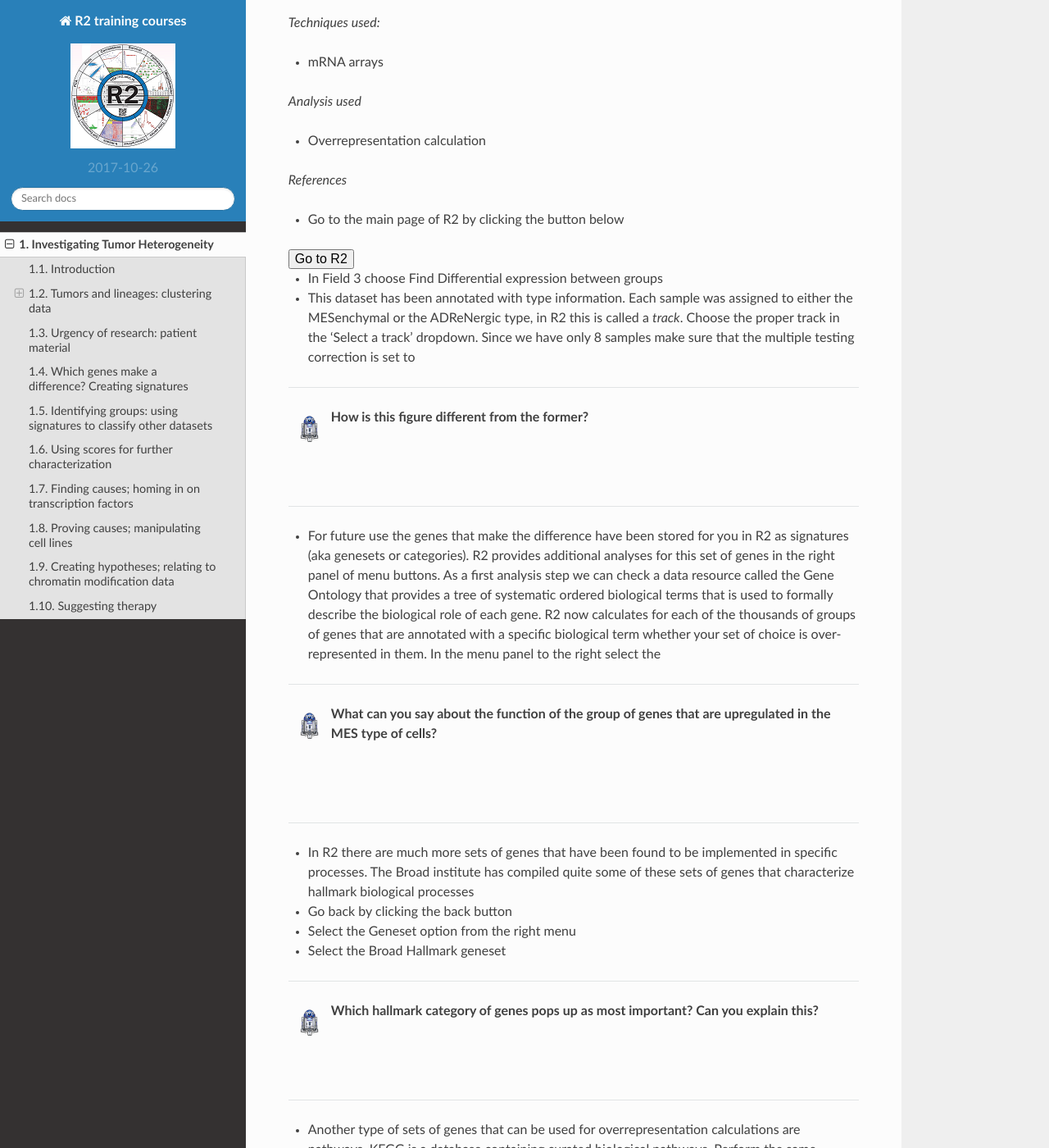
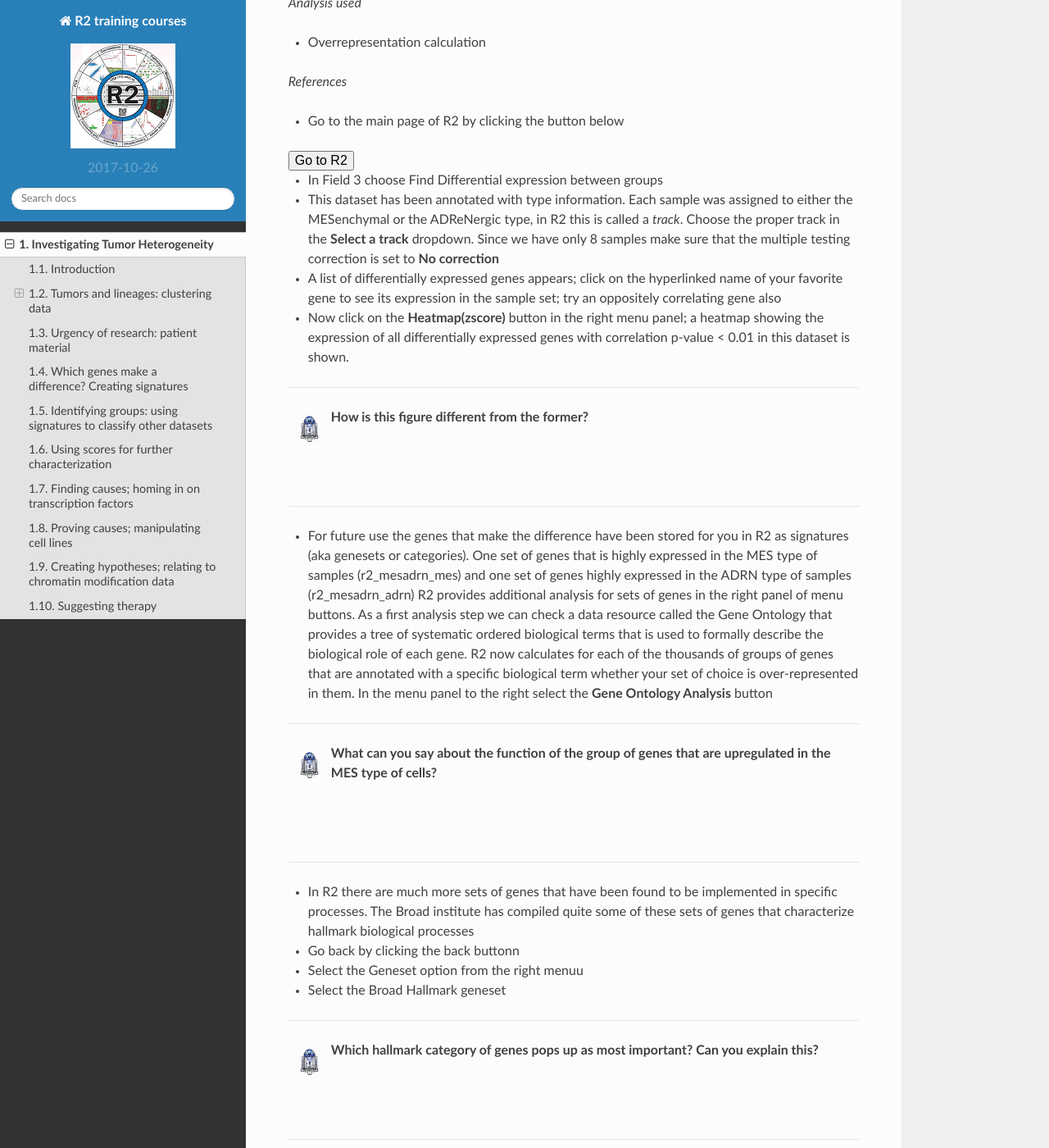
Before and after one commit to antronerds/r2-training-courses, a Sphinx documentation site: the page built from docs/Investigating_Tumor_Heterogeneity.md, in a window 1280 px wide and 1400 px high, scrolled down 6628 px. Shown: the whole window at 82% size. Built offline with Sphinx 7.4.7 and the Read the Docs theme 2.0.0, drawn with Linux system fonts in a browser that asks for light colours; some of the changed text lies outside the part shown.

Commit message:
Adapted issues in chapters 1-5

```diff
--- a/docs/Investigating_Tumor_Heterogeneity.md
+++ b/docs/Investigating_Tumor_Heterogeneity.md
@@ -224,7 +219,9 @@ We have identified two different types of cells that seem to be related in diffe
 
 
 * In Field 3 choose Find Differential expression between groups
-* This dataset has been annotated with type information. Each sample was assigned to either the MESenchymal or the ADReNergic type, in R2 this is called a *track*. Choose the proper track in the 'Select a track' dropdown. Since we have only 8 samples make sure that the multiple testing correction is set to
+* This dataset has been annotated with type information. Each sample was assigned to either the MESenchymal or the ADReNergic type, in R2 this is called a *track*. Choose the proper track in the **Select a track** dropdown. Since we have only 8 samples make sure that the multiple testing correction is set to **No correction**
+* A list of differentially expressed genes appears; click on the hyperlinked name of your favorite gene to see its expression in the sample set; try an oppositely correlating gene also
+* Now click on the **Heatmap(zscore)** button in the right menu panel; a heatmap showing the expression of all differentially expressed genes with correlation p-value < 0.01 in this dataset is shown.
 
 ---------
   ![](_static/images/R2d2_logo.png)**How is this figure different from the former?**
@@ -233,7 +230,7 @@ We have identified two different types of cells that seem to be related in diffe
 
 ---------
 
-* For future use the genes that make the difference have been stored for you in R2 as signatures (aka genesets or categories). R2 provides additional analyses for this set of genes in the right panel of menu buttons. As a first analysis step we can check a data resource called the Gene Ontology that provides a tree of systematic ordered biological terms that is used to formally describe the biological role of each gene. R2 now calculates for each of the thousands of groups of genes that are annotated with a specific biological term whether your set of choice is over-represented in them. In the menu panel to the right select the
+* For future use the genes that make the difference have been stored for you in R2 as signatures (aka genesets or categories). One set of genes that is highly expressed in the MES type of samples (r2_mesadrn_mes) and one set of genes highly expressed in the ADRN type of samples (r2_mesadrn_adrn) R2 provides additional analysis for sets of genes in the right panel of menu buttons. As a first analysis step we can check a data resource called the Gene Ontology that provides a tree of systematic ordered biological terms that is used to formally describe the biological role of each gene. R2 now calculates for each of the thousands of groups of genes that are annotated with a specific biological term whether your set of choice is over-represented in them. In the menu panel to the right select the **Gene Ontology Analysis** button
 
 ---------
   ![](_static/images/R2d2_logo.png)**What can you say about the function of the group of genes that are upregulated in the MES type of cells?**
@@ -244,8 +241,8 @@ We have identified two different types of cells that seem to be related in diffe
 
 
 * In R2 there are much more sets of genes that have been found to be implemented in specific processes. The Broad institute has compiled quite some of these sets of genes that characterize hallmark biological processes
-* Go back by clicking the back button
-* Select the Geneset option from the right menu
+* Go back by clicking the back buttonn
+* Select the Geneset option from the right menuu
 * Select the Broad Hallmark geneset
 
 ---------
@@ -255,7 +252,7 @@ We have identified two different types of cells that seem to be related in diffe
 
 ---------
 
-* Another type of sets of genes that can be used for overrepresentation calculations are pathways. KEGG is a database containing curated biological pathways. Perform the same analysis as above for the KEGG pathways database
+* Another type of sets of genes that can be used for over-representation calculations are pathways. KEGG is a database containing curated biological pathways. Perform the same analysis as above for the KEGG pathways database
 
 ---------
   ![](_static/images/R2d2_logo.png)**Which pathways do you consider interesting from a oncology point of view?**
@@ -268,9 +265,9 @@ We have identified two different types of cells that seem to be related in diffe
 Identifying groups: using signatures to classify other datasets
 ------------------------------------------------------------------
 
-We now have a signature that distinguishes between the two types of cells. We also obtained some hints about functional characteristics of these cells. How does this signature behave in other datasets? Does the same set of genes tell us something about other sets of tumors or cell lines? This is the next step in our analysis.
+We now have a signature that distinguishes between the two types of cells. We also obtained some hints about functional characteristics of these cells. How does this signature behave in other datasets? Does the same set of genes tell us something about other sets of tumors or cell lines? This is the next step in our analysis. We've assembled a more complex dataset by gathering the dataset of the 4 pairs of cell lines, additional classical cell lines from the first dataset and publicly available data of cell lines derived from normal neural crest tissue. This is the tissue where neuroblastoma tumors are known to initiate.
 
-*Dataset used:*
+*Data used:*
 * A combination of the 8 cell lines above, additional classical Neuroblastoma cell lines and cells from the neural crest lineage (Mixed Neuroblastoma (MES-ADRN-CREST) - Versteeg/Etchevers - 34 - MAS5.0 - u133p2)
 
 *Techniques used:*
@@ -308,14 +305,15 @@ We now have a signature that distinguishes between the two types of cells. We al
 
 ---------
 
+* When observing
 
 Using scores for further characterization
 --------------------------------------------
 
-The expression patterns of these specific signature can be used to investigate the relative behavior of cell types. We can do this by summarizing the expression data of all genes in the signature in each cell type in one value; a signature score. These scores can be compared in more dimensions, in this case signature dimensions.
-To make such a calculation possible we have classified the samples of the dataset you used above in two groups. In R2 terms: we've created a categorical track that assigns samples to either the MES or the ADRN type. For each sample R2 summarizes the expression values of the genes in each of the signatures. This allows you to compare the behavior of the samples in multiple signatures in one overview.
+The expression patterns of these specific signatures can be used to compare cell types. We can do this by summarizing the expression data of all genes in the signature in each cell type in one value; a signature score.
+To make such a calculation possible we have classified the samples of the dataset you used above in two groups based on the clustering you observed. In one group has a high average expression
 
-*Dataset used:*
+*Data used:*
 * Mixed Neuroblastoma (MES-ADRN-CREST) - Versteeg/Etchevers - 34 - MAS5.0 - u133p2
 
 *Techniques used:*
```
Also changed, not shown: other parts of docs/Investigating_Tumor_Heterogeneity.md (+10 -14 lines).
